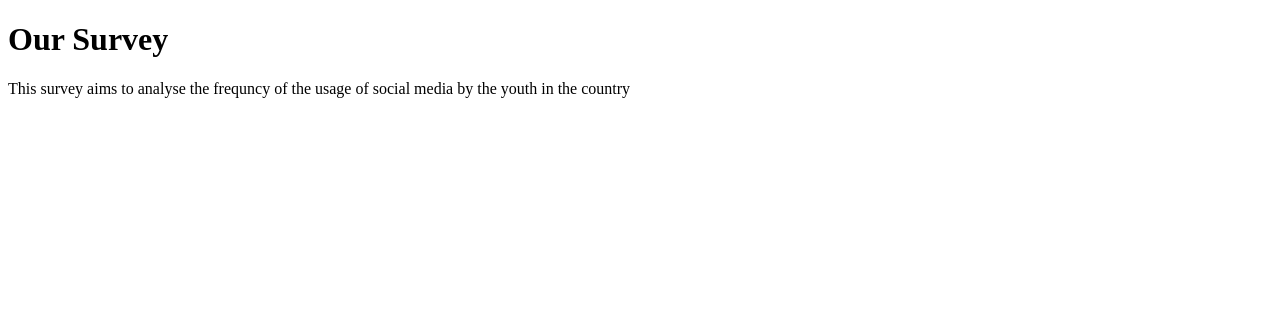
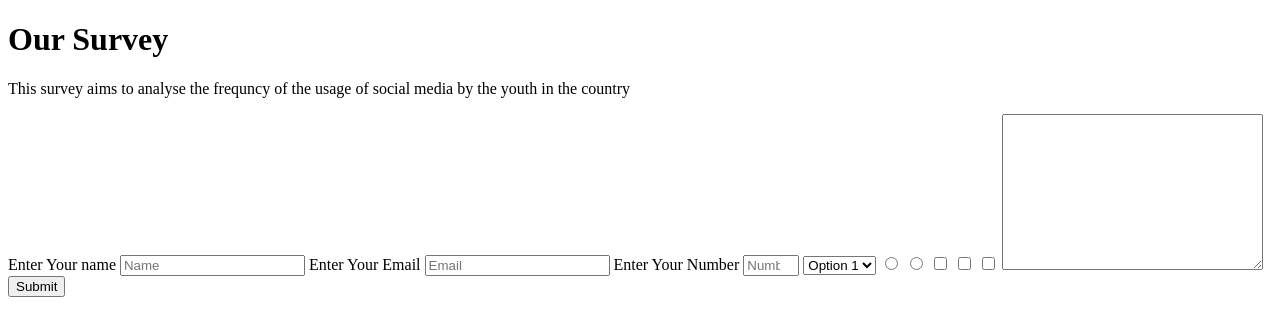
Before and after one commit to Proton2-Limitless/microverse, a plain HTML site: page fcc-test-suite-template-master/index.html in a window 1280 px wide. Drawn offline with Linux system fonts and the light colour scheme.

Commit message:
adding requirements of freecodecamp

```diff
--- a/fcc-test-suite-template-master/index.html
+++ b/fcc-test-suite-template-master/index.html
@@ -25,8 +25,33 @@
     <h1 id="title">Our Survey</h1>
     <p id="description"> This survey aims to analyse the frequncy of the usage of social media by the youth in the country</p>
 
-    <form action="post" id>
+    <form action="post" id="survey-form">
+      <label id="name-label" for="name">Enter Your name</label>
+      <input placeholder="Name" type="text" id="name" required>
+      <label id="email-label" for="email">Enter Your Email</label>
+      <input placeholder="Email" type="text" id="email" required>
+      <label for="number">Enter Your Number</label>
+      <input placeholder="Number" id="number-label" type="number" id="number" min="5" max="10">
 
+      <label for="select"></label>
+      <select name="" id="dropdown">
+        <option value="">Option 1</option>
+        <option value="">option 2</option>
+      </select>
+
+      <label for="radio"></label>
+      <input type="radio" name="radio 1" >
+      <input type="radio" name="radio 2" >
+
+      <label for="checkboxes"></label>
+      <input type="checkbox" value="1">
+      <input type="checkbox" value="2">
+      <input type="checkbox" value="3">
+
+      <label for="comments"></label>
+      <textarea name="" id="text-comments" cols="30" rows="10"></textarea>
+
+      <button id="submit">Submit</button>
     </form>
   </body>
 </html>
```
